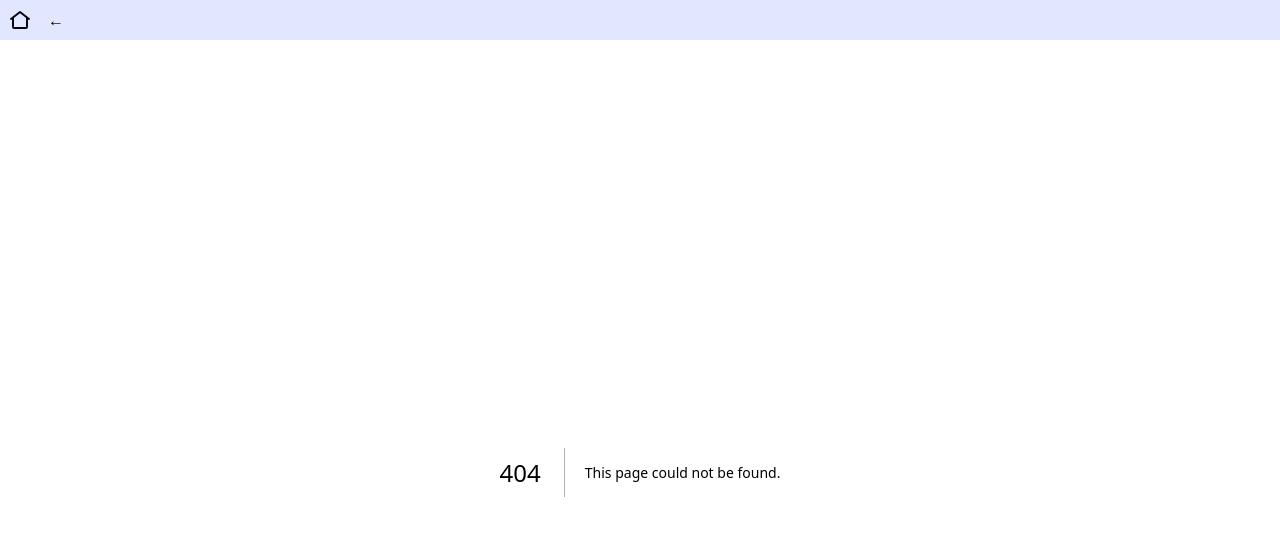
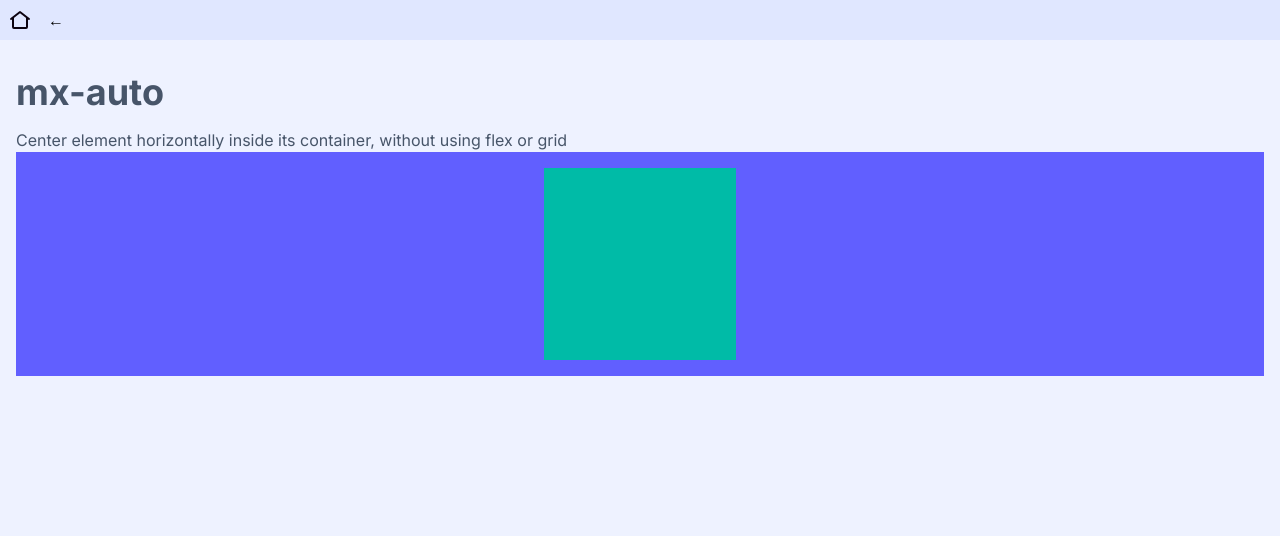
Before and after one commit to emanuelefavero/frontend-problems, a Next.js app in the folder react/: page /tailwind/mx-auto in a window 1280 px wide. Before the commit this address had no page. Shown: the top 536 px of the page. Built offline with nearby package versions, Linux system fonts and the light colour scheme.

Commit message:
feat: add tailwind/mx-auto

```diff
--- a/react/app/page.tsx
+++ b/react/app/page.tsx
@@ -57,6 +57,9 @@ export default function Home() {
         <li>
           <Link href='/bento-grid'>Bento Grid</Link>
         </li>
+        <li>
+          <Link href='/tailwind'>Tailwind CSS</Link>
+        </li>
       </ul>
     </>
   )
--- /dev/null
+++ b/react/app/tailwind/mx-auto/page.tsx
@@ -0,0 +1,16 @@
+export default function Page() {
+  return (
+    <>
+      <h1>mx-auto</h1>
+
+      <p>
+        Center element horizontally inside its container, without using flex or
+        grid
+      </p>
+
+      <div className='bg-indigo-500 p-4'>
+        <div className='mx-auto size-48 bg-teal-500'></div>
+      </div>
+    </>
+  )
+}
--- /dev/null
+++ b/react/app/tailwind/page.tsx
@@ -0,0 +1,15 @@
+import Link from 'next/link'
+
+export default function Page() {
+  return (
+    <>
+      <h1>TailwindCSS</h1>
+
+      <ul>
+        <li>
+          <Link href='/tailwind/mx-auto'>mx-auto</Link>
+        </li>
+      </ul>
+    </>
+  )
+}
```
